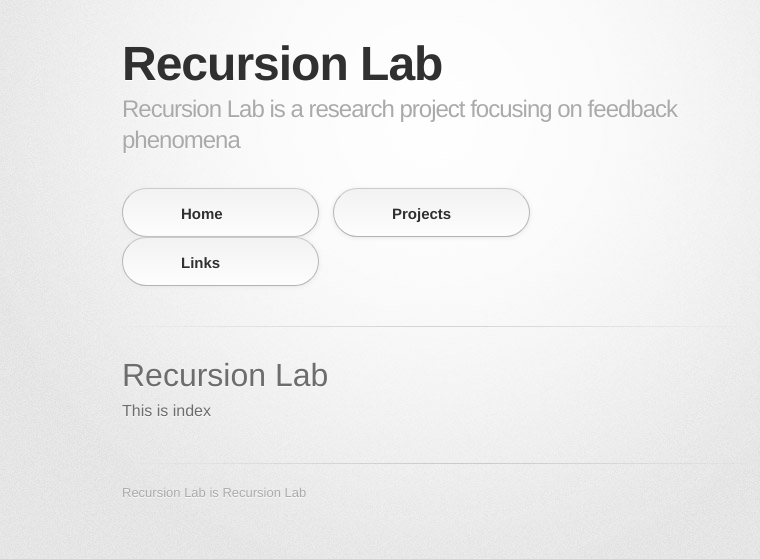
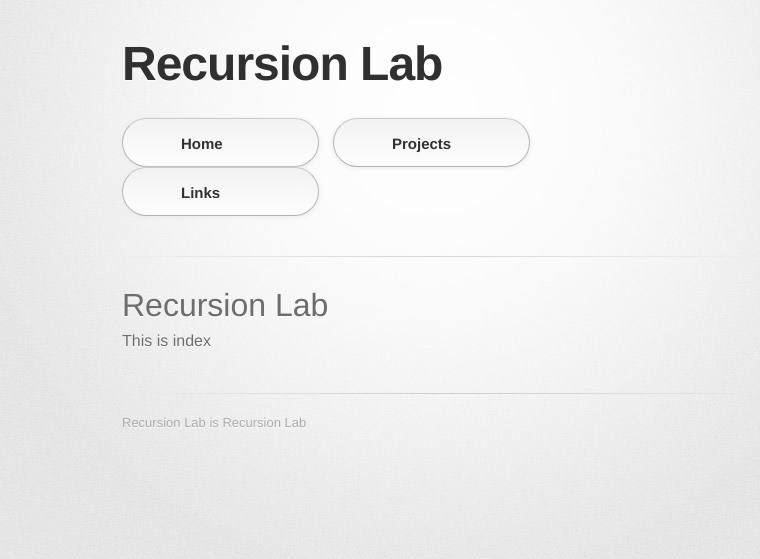
Before and after one commit to gnozo/recursionlab, a Jekyll site: the page built from index.md, in a window 1280 px wide. Shown: the top 559 px of the page, without its empty margins (208-968 px from the left). Built offline with Jekyll 4.4.1, drawn with Linux system fonts in a browser that asks for light colours; some web fonts are replaced; our own code applies the rules of GitHub Pages for plain Markdown files.

Commit message:
Update default.html

```diff
--- a/_layouts/default.html
+++ b/_layouts/default.html
@@ -19,7 +19,6 @@
 
         <header>
           <h1>{{ page.title | default: site.title | default: site.github.repository_name }}</h1>
-          <h2>Recursion Lab is a research project focusing on feedback phenomena</h2>
         </header>
         <section id="downloads" class="clearfix">
           <a href="http://www.recursionlab.com/" class="button"><span>Home</span></a>
```
